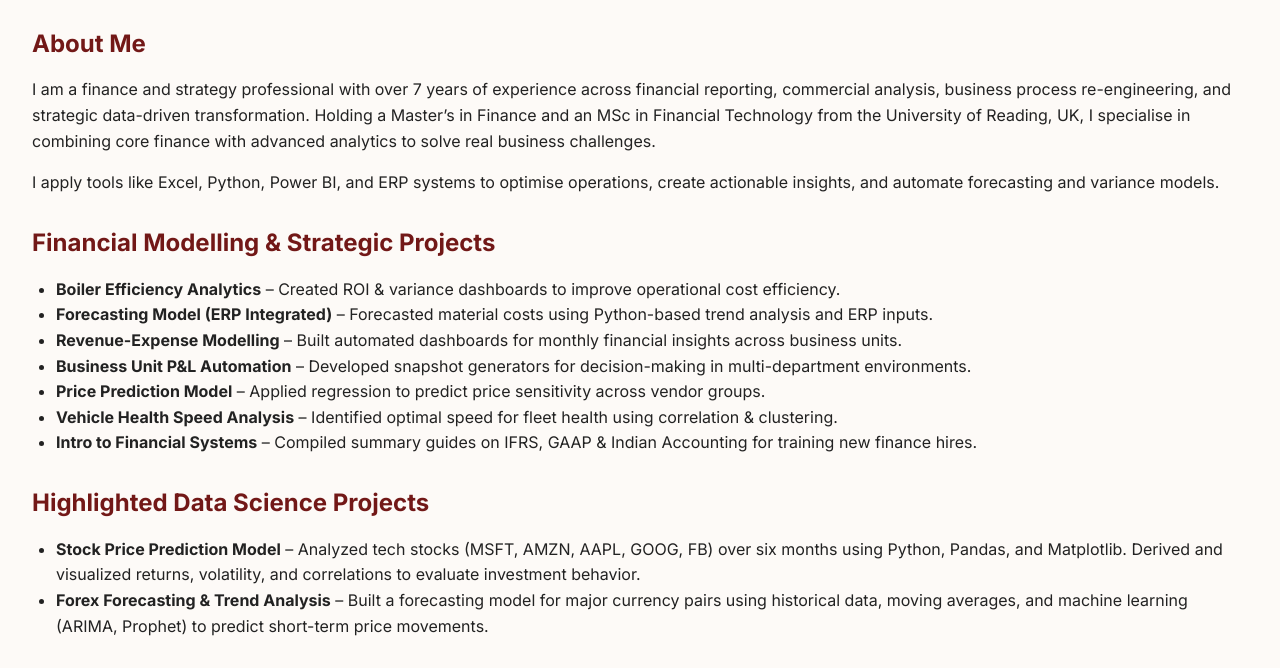
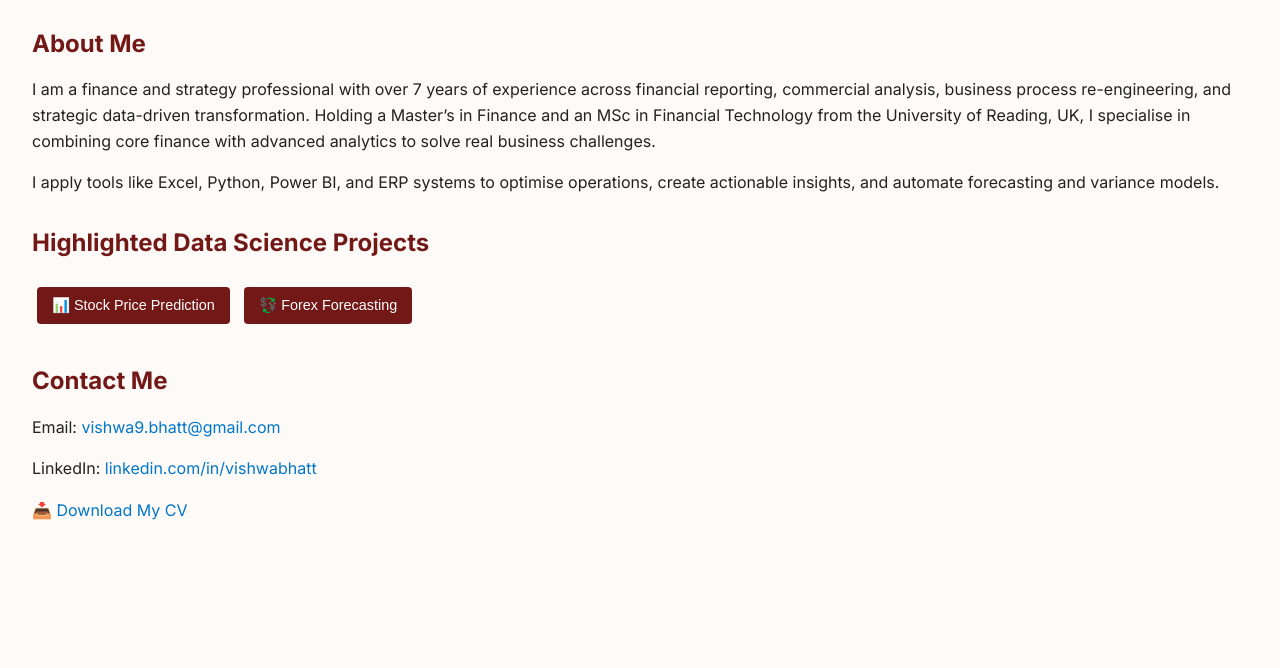
Before and after one commit to vishwa-999/VishwaBhatt-Portfolio, a plain HTML site: page index.html in a window 1280 px wide. Shown: the part 132-800 px from the top of the page. Drawn offline with Linux system fonts and the light colour scheme.

Commit message:
Enhance layout, update theme toggle, add strategic project modules

```diff
--- a/index.html
+++ b/index.html
@@ -67,6 +67,24 @@
       border: none;
       color: var(--primary-color);
     }
+    .project-button {
+      display: inline-block;
+      margin: 10px 5px;
+      padding: 10px 15px;
+      background-color: var(--primary-color);
+      color: white;
+      border: none;
+      border-radius: 4px;
+      cursor: pointer;
+      font-size: 0.9rem;
+    }
+    .project-content {
+      display: none;
+      margin-top: 10px;
+      background-color: rgba(0, 0, 0, 0.03);
+      padding: 15px;
+      border-left: 3px solid var(--primary-color);
+    }
   </style>
 </head>
 <body>
@@ -86,25 +104,17 @@
     </p>
   </div>
 
-  <div class="section" id="modelling">
-    <h2>Financial Modelling & Strategic Projects</h2>
-    <ul>
-      <li><strong>Boiler Efficiency Analytics</strong> – Created ROI & variance dashboards to improve operational cost efficiency.</li>
-      <li><strong>Forecasting Model (ERP Integrated)</strong> – Forecasted material costs using Python-based trend analysis and ERP inputs.</li>
-      <li><strong>Revenue-Expense Modelling</strong> – Built automated dashboards for monthly financial insights across business units.</li>
-      <li><strong>Business Unit P&L Automation</strong> – Developed snapshot generators for decision-making in multi-department environments.</li>
-      <li><strong>Price Prediction Model</strong> – Applied regression to predict price sensitivity across vendor groups.</li>
-      <li><strong>Vehicle Health Speed Analysis</strong> – Identified optimal speed for fleet health using correlation & clustering.</li>
-      <li><strong>Intro to Financial Systems</strong> – Compiled summary guides on IFRS, GAAP & Indian Accounting for training new finance hires.</li>
-    </ul>
-  </div>
-
   <div class="section" id="projects">
     <h2>Highlighted Data Science Projects</h2>
-    <ul>
-      <li><strong>Stock Price Prediction Model</strong> – Analyzed tech stocks (MSFT, AMZN, AAPL, GOOG, FB) over six months using Python, Pandas, and Matplotlib. Derived and visualized returns, volatility, and correlations to evaluate investment behavior.</li>
-      <li><strong>Forex Forecasting & Trend Analysis</strong> – Built a forecasting model for major currency pairs using historical data, moving averages, and machine learning (ARIMA, Prophet) to predict short-term price movements.</li>
-    </ul>
+    <button class="project-button" onclick="toggleContent('stock-project')">📊 Stock Price Prediction</button>
+    <div class="project-content" id="stock-project">
+      <p><strong>Stock Price Prediction Model</strong> – Analyzed tech stocks (MSFT, AMZN, AAPL, GOOG, FB) over six months using Python, Pandas, and Matplotlib. Derived and visualized returns, volatility, and correlations to evaluate investment behavior. Included line plots, moving averages, and volatility charts to help in predicting trend reversals.</p>
+    </div>
+
+    <button class="project-button" onclick="toggleContent('forex-project')">💱 Forex Forecasting</button>
+    <div class="project-content" id="forex-project">
+      <p><strong>Forex Forecasting & Trend Analysis</strong> – Built a forecasting model for major currency pairs using historical data, moving averages, and time series models like ARIMA and Prophet. The model provided predictions, seasonality insights, and variance bands to evaluate high-risk windows in forex trading.</p>
+    </div>
   </div>
 
   <div class="section contact" id="contact">
@@ -118,6 +128,10 @@
     function toggleTheme() {
       document.body.classList.toggle('dark-mode');
     }
+    function toggleContent(id) {
+      const el = document.getElementById(id);
+      el.style.display = (el.style.display === 'block') ? 'none' : 'block';
+    }
   </script>
 
 </body>
```
